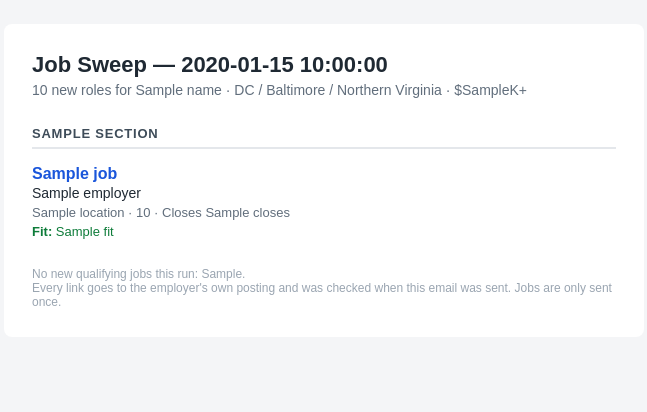
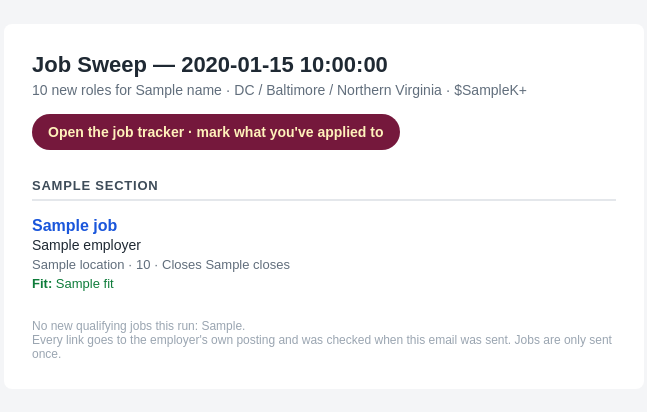
Before and after one commit to TbilKitty/Jobs-Sweep, a Python web app: template sweep/templates/email.html in a window 1280 px wide. Shown: the top 412 px of the page, without its empty margins (316-963 px from the left). Run offline with Jinja, Linux system fonts and the light colour scheme; the template is opened without the code that fills it: most values are stand-ins (such as "Sample title", 1, 10 or a date in 2020).

Commit message:
Add job tracker link to email template

```diff
--- a/sweep/templates/email.html
+++ b/sweep/templates/email.html
@@ -7,6 +7,7 @@
   <tr><td style="padding:28px 28px 8px;">
     <div style="font-size:22px;font-weight:bold;">Job Sweep — {{ date_long }}</div>
     <div style="font-size:14px;color:#616e7c;margin-top:4px;">{{ total }} new role{{ '' if total == 1 else 's' }} for {{ name }} · DC / Baltimore / Northern Virginia · ${{ min_k }}K+</div>
+    {% if tracker_link %}<div style="margin-top:16px;"><a href="{{ tracker_link }}" style="display:inline-block;background:#75183c;color:#fff1bb;font-weight:bold;font-size:14px;text-decoration:none;padding:10px 16px;border-radius:999px;">Open the job tracker · mark what you've applied to</a></div>{% endif %}
     {% if review_mode %}<div style="font-size:12px;color:#b44d12;margin-top:8px;">Review copy — not sent to {{ name }}.</div>{% endif %}
   </td></tr>
   {% if total == 0 %}
```
